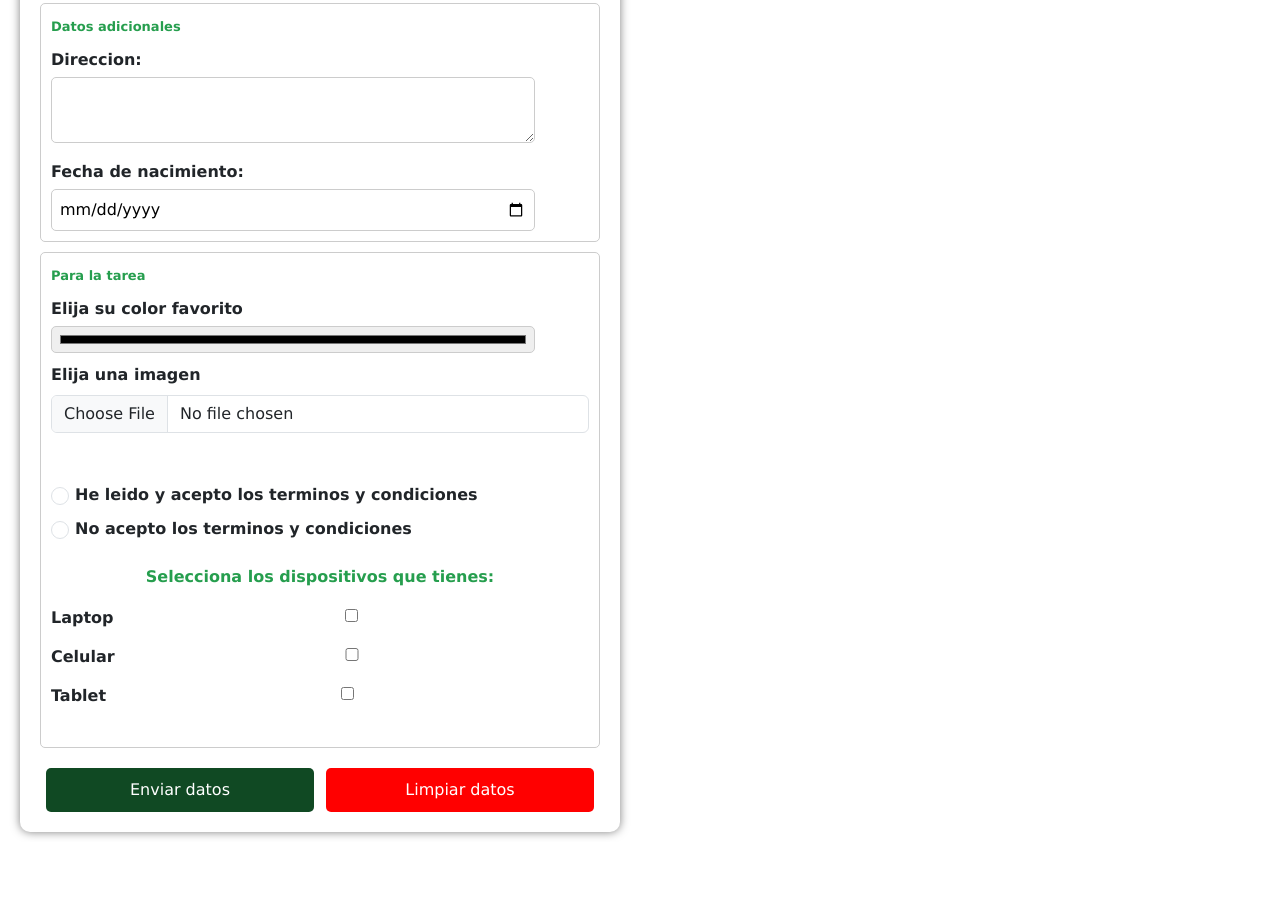
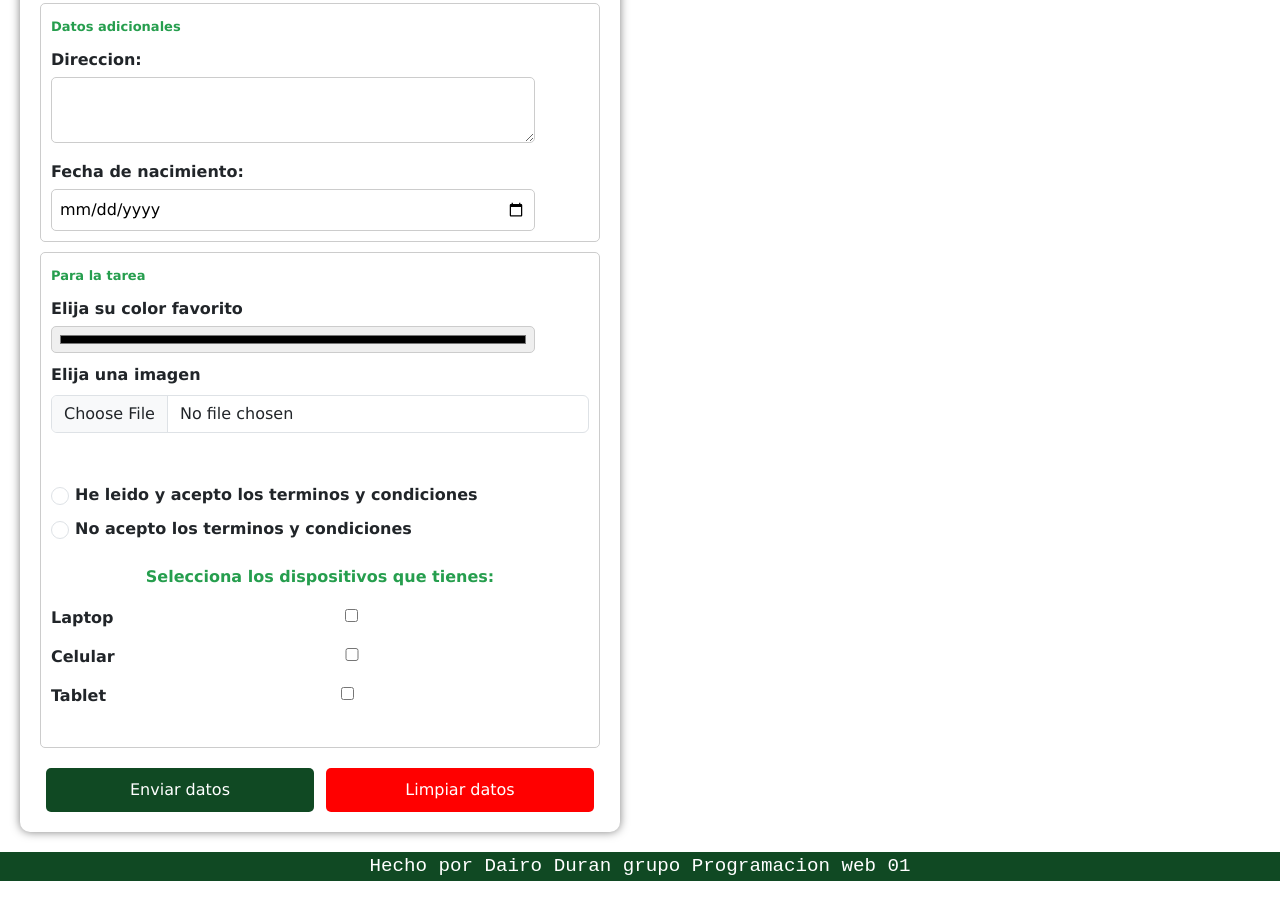
Before and after one commit to G4ru75/Tarea-web, a plain HTML site: page index.html in a window 1280 px wide. Shown: the part 680-1577 px from the top of the page. Before the commit the page ends 1522 px from the top, so only its background shows below. Drawn offline with nearby package versions, Linux system fonts and the light colour scheme.

Commit message:
Pequeños cambios y agregacion de footer

```diff
--- a/index.html
+++ b/index.html
@@ -8,6 +8,7 @@
     <link rel="stylesheet" href="style.css">
 </head>
 <body>
+    <div class="contenedorMayor">
         <div class="container">
             <h1>Registro de personas</h1>
             <form id="FormPersona">
@@ -114,6 +115,11 @@
                 </tbody>
             </table>
         </div>
+    </div>
+
+        <footer>
+            <p>Hecho por Dairo Duran grupo Programacion web 01</p>
+        </footer>
     <script src="scrypt.js"></script>
 </body>
 </html>
--- a/style.css
+++ b/style.css
@@ -1,6 +1,5 @@
 body{
     font-family: Verdana, Geneva, Tahoma, sans-serif;
-    display: flex;
 }
 
 .container{
@@ -11,6 +10,10 @@ body{
     box-shadow: 0 0 10px rgba(0, 0, 0, 0.5);
     margin-top: 10px;
     margin-bottom: 10px;
+}
+
+.contenedorMayor{
+    display: flex;
 }
 
 input[type="submit"], input[type="reset"]{
@@ -118,3 +121,12 @@ img{
     border-radius: 75px;
     margin-bottom: 10px;
 }
+
+footer{
+    font-family: 'Courier New', Courier, monospace;
+    font-size: larger;
+    text-align: center;
+    margin-top: 10px;
+    color: white;
+    background-color: #104923;
+}
```
